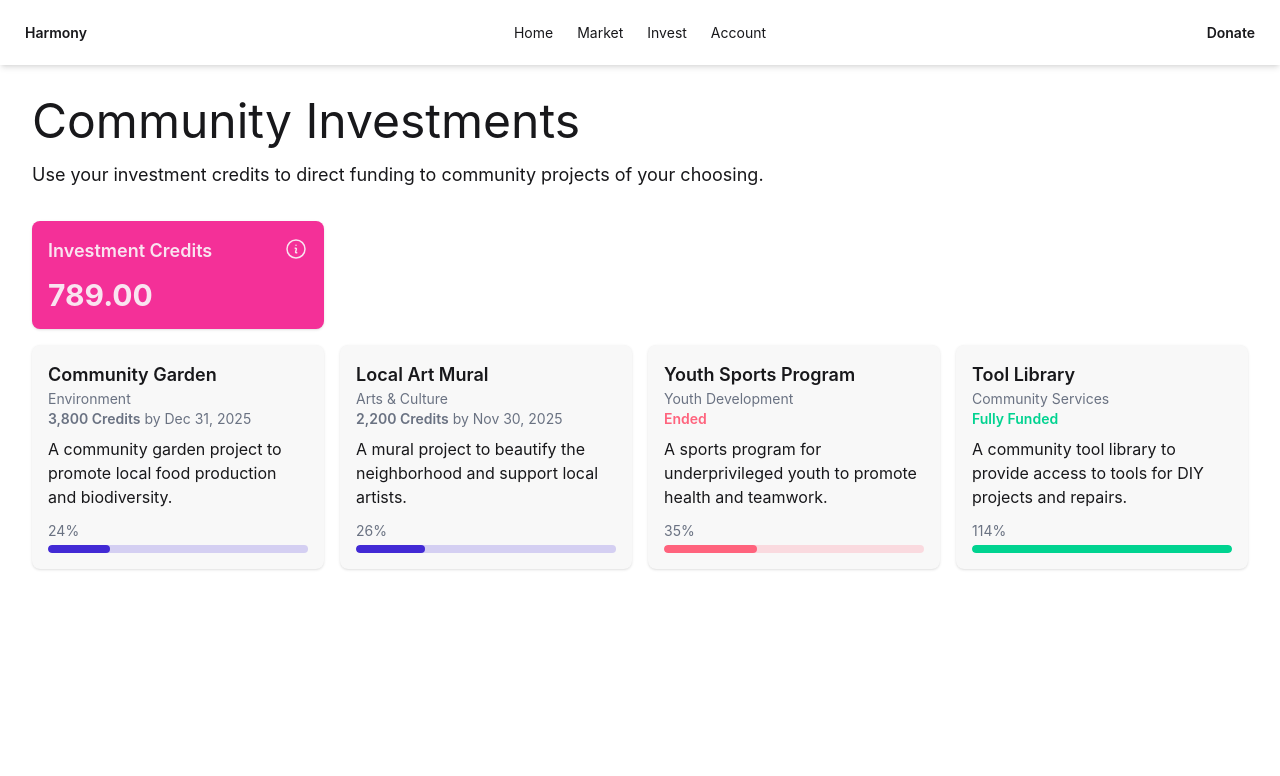
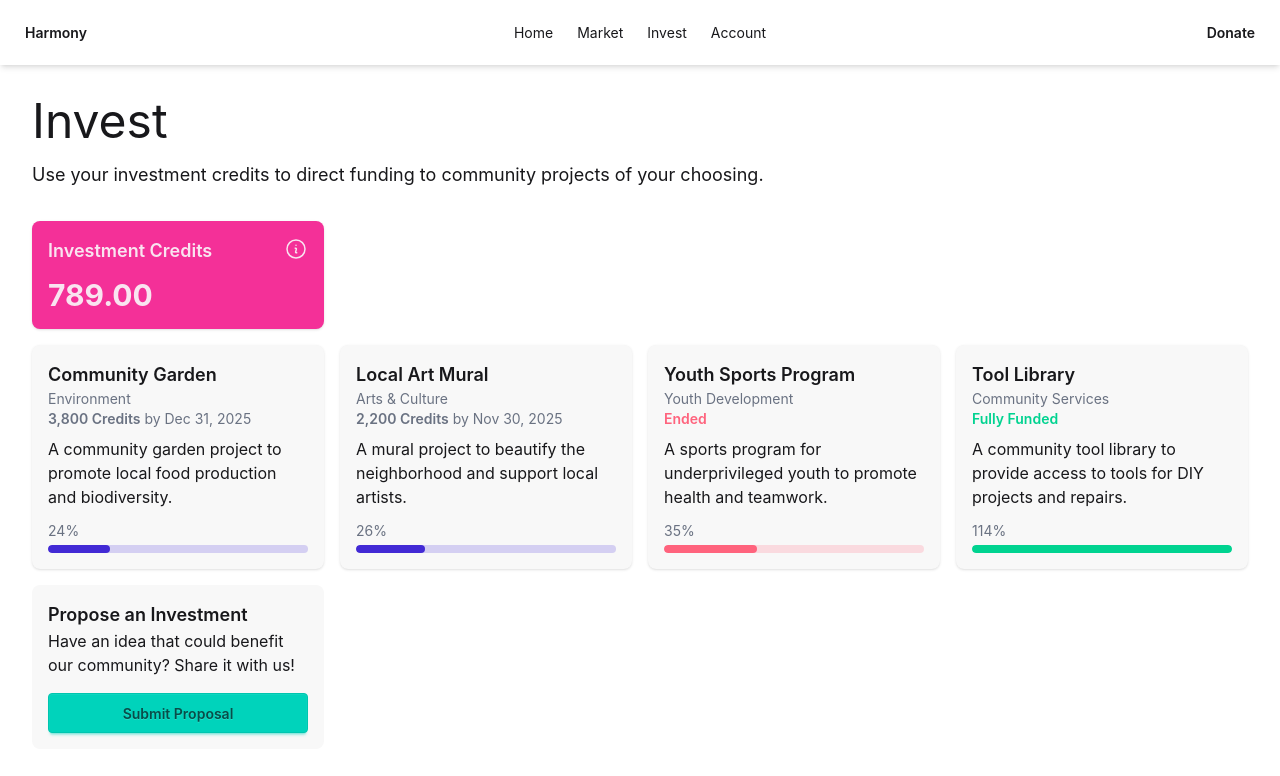
Before and after one commit to dillonfagan/harmony-poc, a Next.js app in the folder apps/consumer/: page /invest in a window 1280 px wide. Shown: the top 776 px of the page. Built offline with nearby package versions, Linux system fonts and the light colour scheme.

Commit message:
chore: Add propose investment card.

```diff
--- a/apps/consumer/app/(dashboard)/invest/page.tsx
+++ b/apps/consumer/app/(dashboard)/invest/page.tsx
@@ -41,7 +41,7 @@ export default function Invest() {
 
   return (
     <StretchColumn>
-      <PageHeading title="Community Investments" subtitle="Use your investment credits to direct funding to community projects of your choosing." />
+      <PageHeading title="Invest" subtitle="Use your investment credits to direct funding to community projects of your choosing." />
       <ResponsiveGrid>
         <InvestmentCreditsCard />
       </ResponsiveGrid>
@@ -71,6 +71,7 @@ export default function Invest() {
             </div>
           );
         })}
+        <ProposeInvestmentCard />
       </ResponsiveGrid>
     </StretchColumn>
   );
@@ -84,3 +85,13 @@ type ProjectData = {
   currentFunding: number;
   deadline: string;
 };
+
+function ProposeInvestmentCard() {
+  return (
+    <div className="bg-base-200 card flex flex-col p-2 md:p-4">
+      <h2 className="text-lg font-semibold">Propose an Investment</h2>
+      <p className="mb-4">Have an idea that could benefit our community? Share it with us!</p>
+      <button className="btn btn-accent">Submit Proposal</button>
+    </div>
+  );
+}
```
